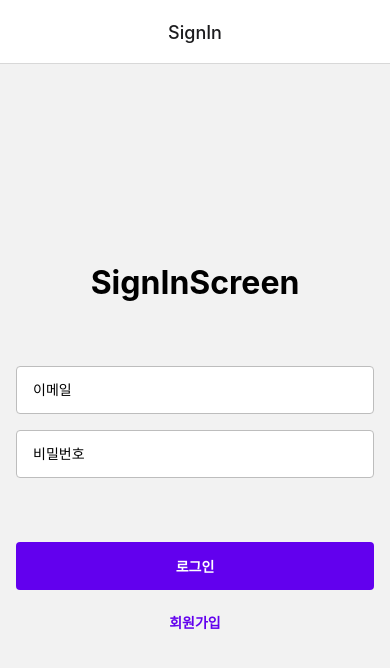
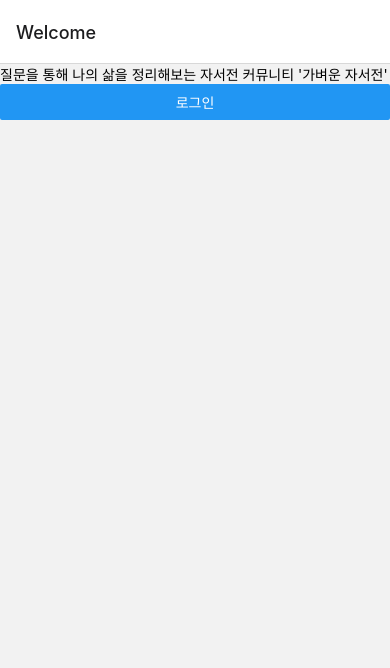
Before and after one commit to wldyd123/biography-app, a React Native app: screen /Welcome in a window 390 px wide. Shown: the top 668 px of the page. Built offline with nearby package versions, Linux system fonts and the light colour scheme.

Commit message:
Modified: WelcomeScreen

```diff
--- a/screens/RootStack.js
+++ b/screens/RootStack.js
@@ -2,12 +2,14 @@ import React from 'react';
 import {createNativeStackNavigator} from '@react-navigation/native-stack';
 import SignInScreen from './SignInScreen';
 import MainTab from './MainTab';
+import WelcomeScreen from './WelcomeScreen';
 
 const Stack = createNativeStackNavigator();
 
 function RootStack() {
   return (
     <Stack.Navigator>
+      <Stack.Screen name="Welcome" component={WelcomeScreen} />
       <Stack.Screen
         name="SignIn"
         component={SignInScreen}
--- a/screens/WelcomeScreen.js
+++ b/screens/WelcomeScreen.js
@@ -0,0 +1,21 @@
+import React from 'react';
+import {View, Text, StyleSheet, Button} from 'react-native';
+
+function WelcomeScreen({navigation, route}) {
+  return (
+    <View style={styles.block}>
+      <Text>
+        질문을 통해 나의 삶을 정리해보는 자서전 커뮤니티 '가벼운 자서전'
+      </Text>
+      <Button title="로그인" onPress={() => navigation.navigate('SignIn')} />
+      {/* <Button title="회원가입" onPress={}></Button> */}
+    </View>
+  );
+}
+
+const styles = StyleSheet.create({
+  block: {
+    flex: 1,
+  },
+});
+export default WelcomeScreen;
```
